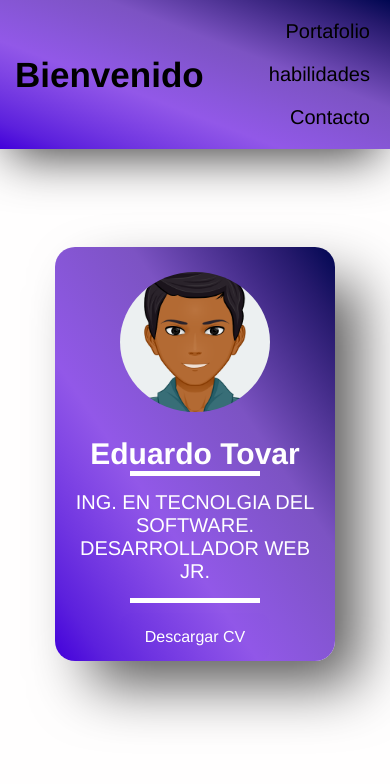
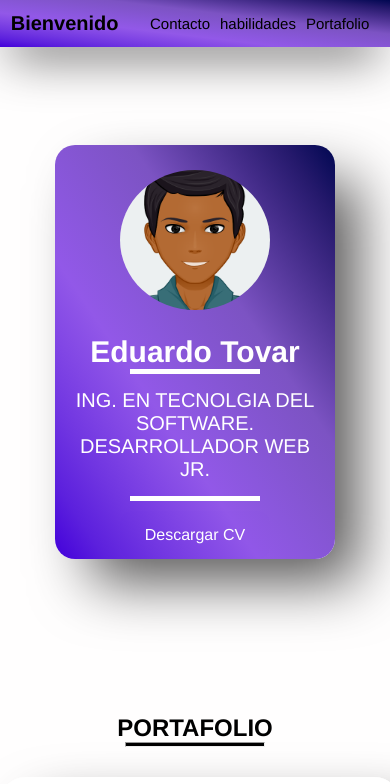
Before and after one commit to eduardo355/eduardo355.github.io, a plain HTML site: page index.html in a window 390 px wide. Shown: the top 784 px of the page. Drawn offline with Linux system fonts and the light colour scheme.

Commit message:
Update redes.css

```diff
--- a/css/redes.css
+++ b/css/redes.css
@@ -212,20 +212,6 @@ hr {
     transform: translatey(-10px);
 }
 
-@media(max-width:500px){
-    #html{
-        width: 20px;
-        margin: 0%;
-    }
-    #css{
-        width: 20px;
-        margin: 0%;
-    }
-    #java{
-        width: 20px;
-        margin: 0%;
-    }
-}
 /*footer*/
 footer>h2 {
     font-size: 30px;
@@ -265,14 +251,38 @@ i {
     color: red;
     transform: translateY(-10px);
 }
-
+/*responsive*/
 @media(max-width:500px){
+    .bien {
+        padding: 5px;
+        margin: auto;
+        font-size: 20px;
+    }
+    .nav li a {
+        padding: 5px;
+        margin: auto;
+        display: flex;
+        color: black;
+        font-size: 15px;
+    }
     .section1>article>img {
         width: 150px;
         height: 190px;
     }
     section>.section1 {
         width: 72%;
+    }
+    #html{
+        width: 20px;
+
+    }
+    #css{
+        width: 20px;
+
+    }
+    #java{
+        width: 20px;
+
     }
     #face{
         width: 20px;
```
